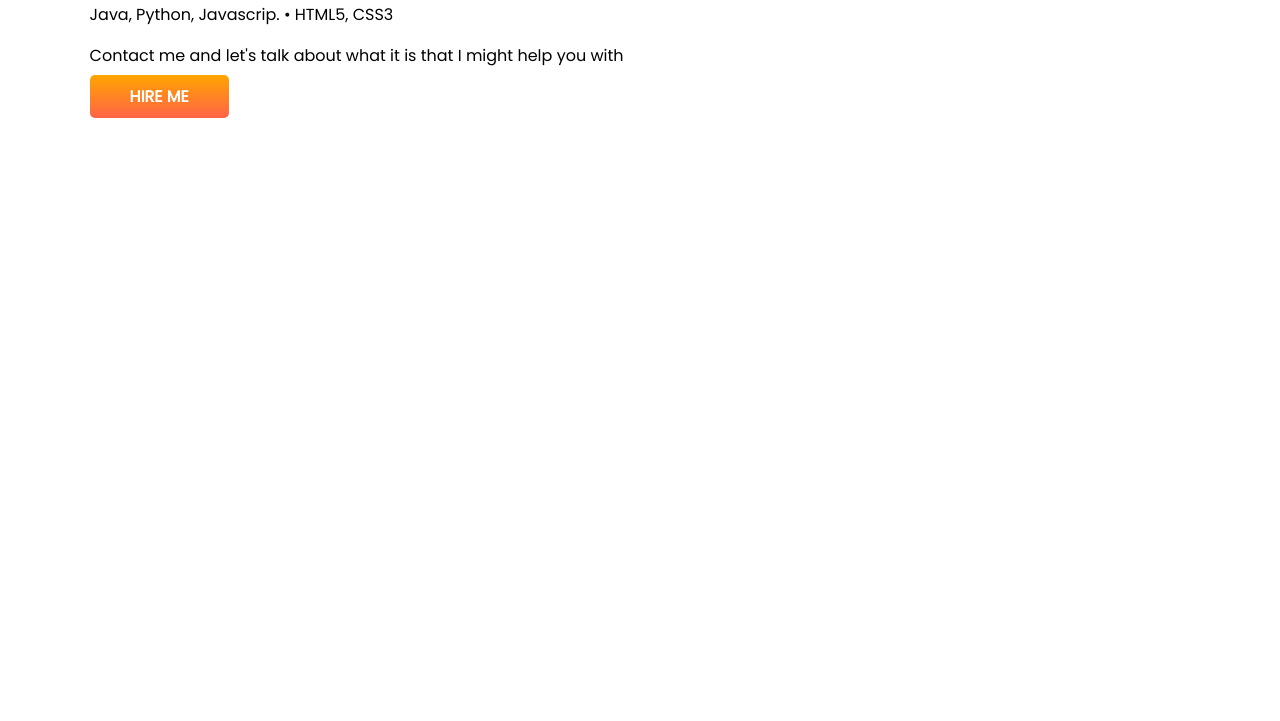
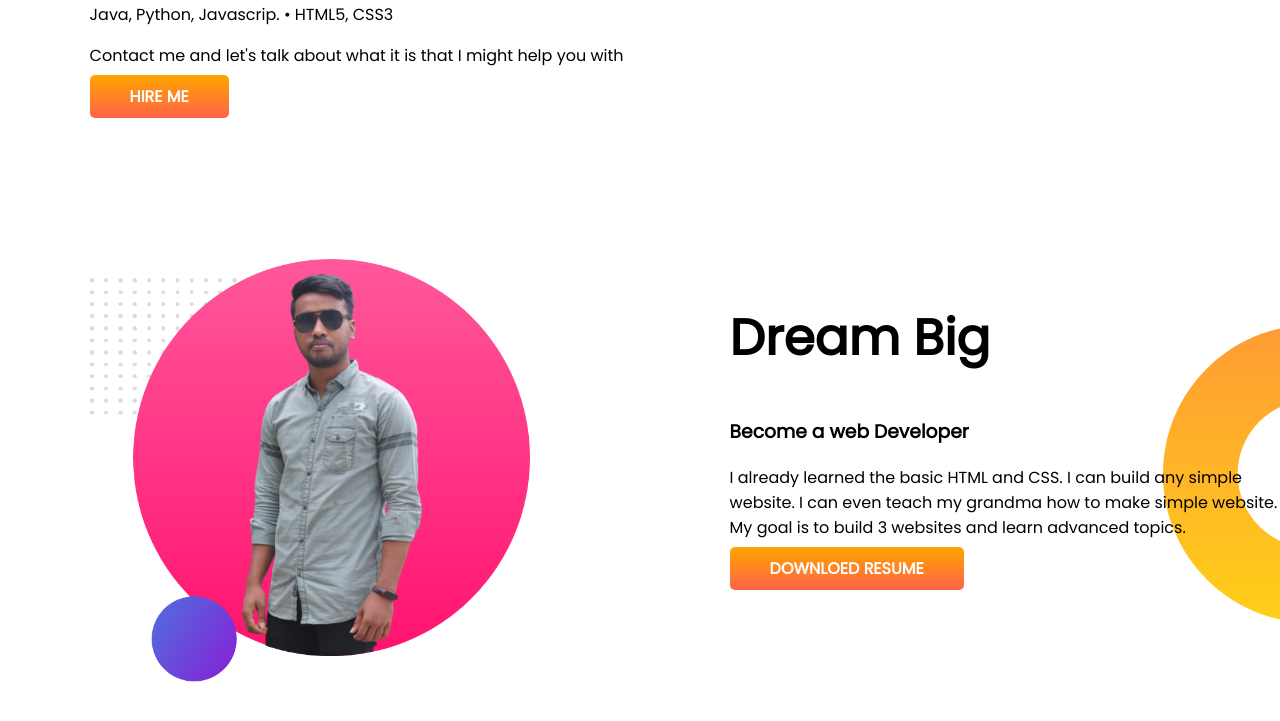
Before and after one commit to Toufiq-it/mywebsite, a plain HTML site: page index.html in a window 1280 px wide. Shown: the part 445-1166 px from the top of the page. Before the commit the page ends 800 px from the top, so only its background shows below. Drawn offline with Linux system fonts and the light colour scheme.

Commit message:
dream added

```diff
--- a/index.html
+++ b/index.html
@@ -29,6 +29,18 @@
                 <img src="images/tfq.png" alt="">
             </div>
     </section>
+    <section class="dream-big">
+        <div class="half-width">
+            <img src="images/tfq2.png" alt="">
+        </div>
+        <div class="half-width">
+            <h1>Dream Big</h1>
+            <h3>Become a web Developer</h3>
+            <p>I already learned the basic HTML and CSS. I can build any simple website. I can even teach my grandma how to make simple website. My goal is to build 3 websites and learn advanced topics.</p>
+            <a class="link-button" target="_blank" href="">DOWNLOED RESUME</a>
+        </div>
+
+    </section>
 
 </body>
 </html>
--- a/style.css
+++ b/style.css
@@ -10,6 +10,7 @@ h1{
 }
 section{
     display: flex;
+    margin-bottom: 150px;
 }
 .half-width{
     width: 50%;
@@ -30,3 +31,9 @@ section{
     background-image: url(images/top-banner.png);
     background-repeat: no-repeat;
 }
+.dream-big{
+    background-image: url(images/dream-bg.png);
+    background-repeat: no-repeat;
+    background-position: right;
+
+}
```
